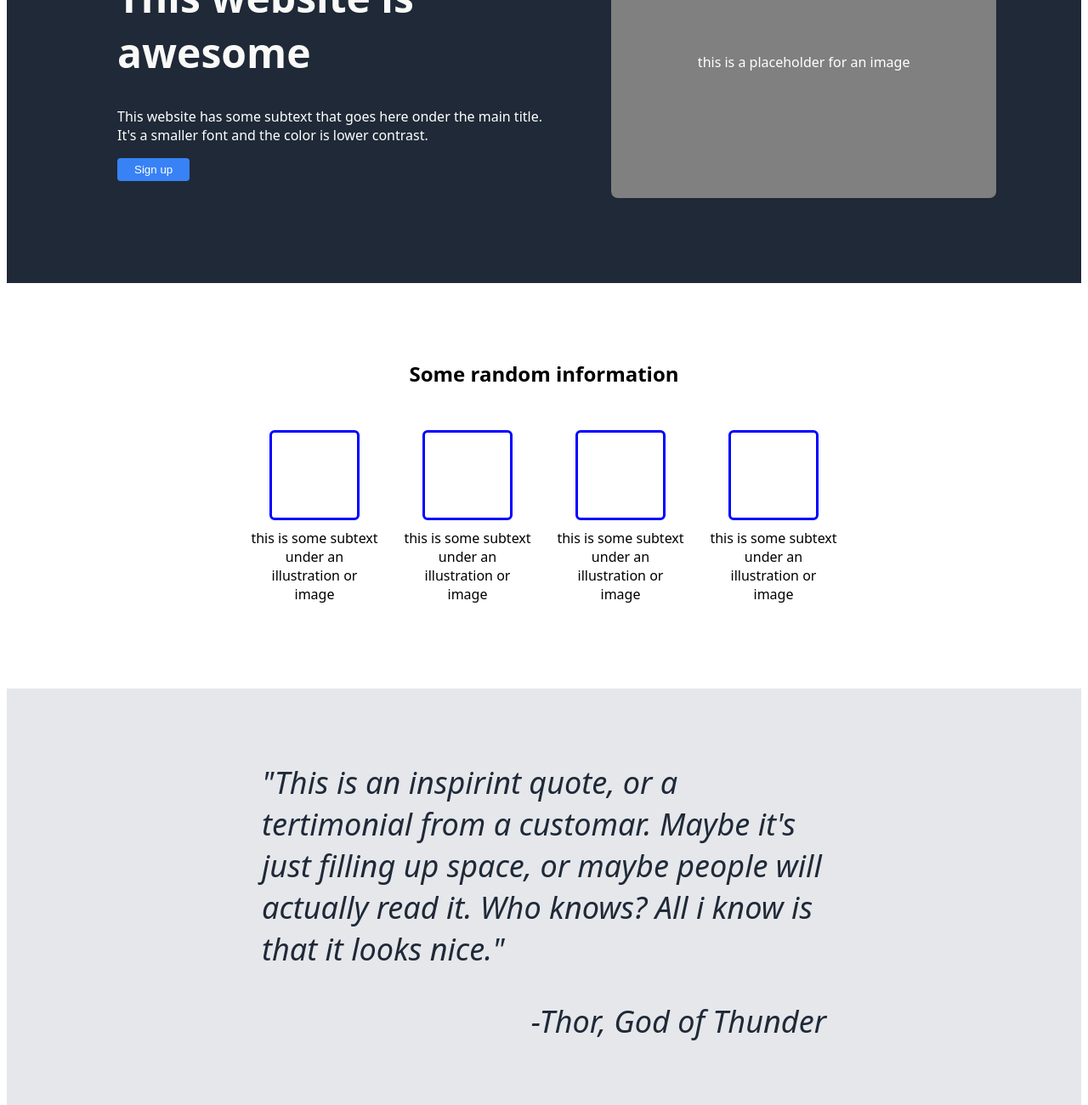
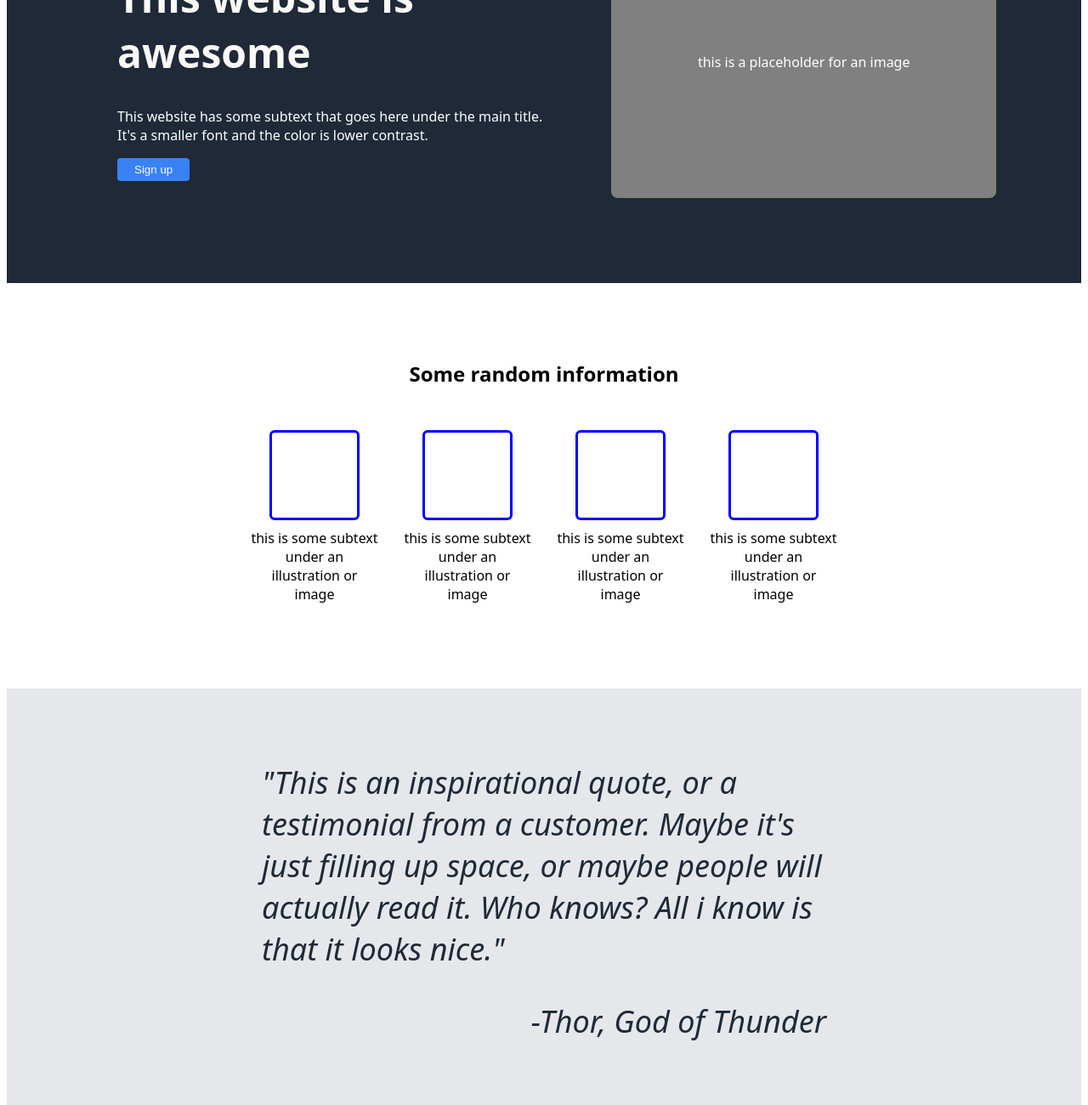
Before and after one commit to jdiogov/landing-page.odin, a plain HTML site: page index.html in a window 1280 px wide. Shown: the part 280-1580 px from the top of the page at 85% size. Drawn offline with Linux system fonts and the light colour scheme.

Commit message:
Update index.html
Orthographic corrections.

```diff
--- a/index.html
+++ b/index.html
@@ -22,7 +22,7 @@
         <div class="banner">
             <div class="sectionbanner">
                 <h1>This website is awesome</h1>
-                <p>This website has some subtext that goes here onder the main title. It's a smaller font and the color is lower contrast.</p>
+                <p>This website has some subtext that goes here under the main title. It's a smaller font and the color is lower contrast.</p>
                 <button class="button">Sign up</button>
             </div>
             <div class="img1">this is a placeholder for an image</div>
@@ -61,7 +61,7 @@
     </section>
 
     <article class="quote">
-        <p>"This is an inspirint quote, or a tertimonial from a customar. Maybe it's just filling up space, or maybe people will actually read it. Who knows? All i know is that it looks nice."</p>
+        <p>"This is an inspirational quote, or a testimonial from a customer. Maybe it's just filling up space, or maybe people will actually read it. Who knows? All i know is that it looks nice."</p>
         <p class="author">-Thor, God of Thunder</p>
     </article>
 
```
